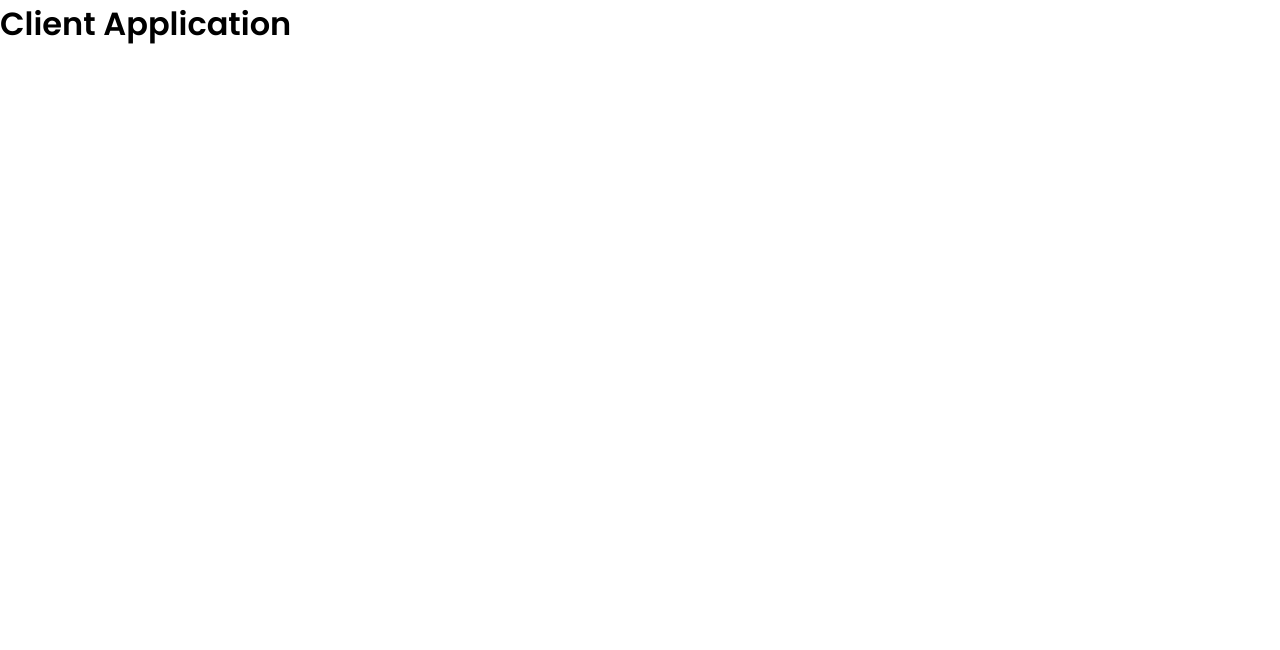
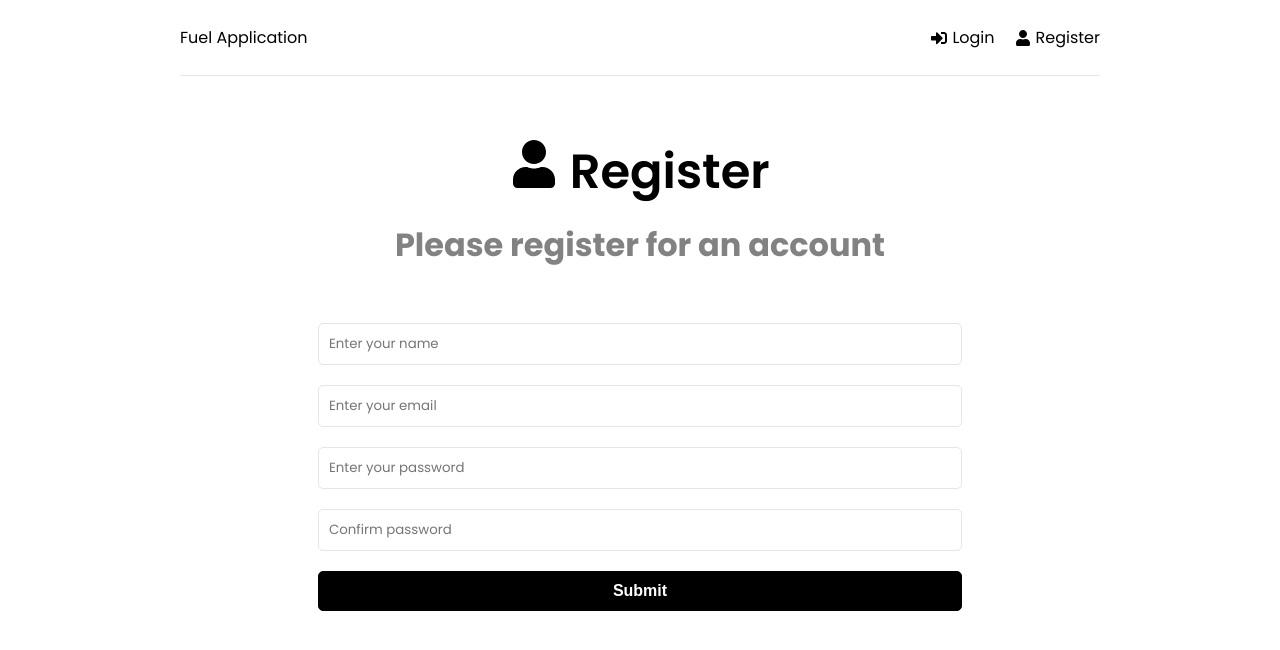
Before and after one commit to dcarlon00/SWE-Project, a React (Create React App) app in the folder frontend/: page /Register in a window 1280 px wide. Shown: the top 650 px of the page. Built offline with nearby package versions, Linux system fonts and the light colour scheme.

Commit message:
Login and Register Added

```diff
--- a/frontend/package.json
+++ b/frontend/package.json
@@ -9,7 +9,9 @@
     "@testing-library/user-event": "^14.2.1",
     "react": "^18.2.0",
     "react-dom": "^18.2.0",
+    "react-icons": "^4.4.0",
     "react-redux": "^8.0.2",
+    "react-router-dom": "^6.3.0",
     "react-scripts": "5.0.1",
     "web-vitals": "^2.1.4"
   },
--- a/frontend/src/App.js
+++ b/frontend/src/App.js
@@ -1,9 +1,25 @@
+import {BrowserRouter as Router, Routes, Route} from 'react-router-dom'
+import Header from './components/Header'
+import Dashboard from './pages/Dashboard'
+import Login from './pages/Login'
+import Register from './pages/Register'
+import FuelForm from './pages/FuelForm'
 
 function App() {
   return (
-    <div>
-      <h1> Client Application</h1>
-    </div>
+    <>
+    <Router>
+      <div className='container'>
+        <Header />
+        <Routes>
+          <Route path ='/' element = {<Dashboard />} />
+          <Route path ='/Login' element = {<Login />} />
+          <Route path ='/Register' element = {<Register />} />
+          <Route path ='/FuelForm' element = {<FuelForm />} />
+        </Routes>
+      </div>
+    </Router>
+    </>
   );
 }
 
--- /dev/null
+++ b/frontend/src/components/Header.jsx
@@ -0,0 +1,26 @@
+import {FaSignInAlt, FaSignOutAlt, FaUser} from 'react-icons/fa'
+import {Link} from 'react-router-dom'
+
+function Header() {
+  return (
+    <header className='header'>
+        <div className="logo">
+            <Link to='/'>Fuel Application</Link>
+        </div>
+        <ul>
+            <li>
+                <Link to='/Login'>
+                    <FaSignInAlt/> Login
+                </Link>
+            </li>
+            <li>
+                <Link to='/Register'>
+                    <FaUser/> Register
+                </Link>
+            </li>
+        </ul>
+    </header>
+  )
+}
+
+export default Header
--- a/frontend/src/pages/Dashboard.jsx
+++ b/frontend/src/pages/Dashboard.jsx
@@ -0,0 +1,9 @@
+import React from 'react'
+
+function Dashboard() {
+  return (
+    <div>Dashboard</div>
+  )
+}
+
+export default Dashboard
--- a/frontend/src/pages/FuelForm.jsx
+++ b/frontend/src/pages/FuelForm.jsx
@@ -0,0 +1,9 @@
+
+
+function FuelForm() {
+  return (
+    <div>FuelForm</div>
+  )
+}
+
+export default FuelForm
--- a/frontend/src/pages/Login.jsx
+++ b/frontend/src/pages/Login.jsx
@@ -0,0 +1,69 @@
+import { useState, useEffect } from 'react'
+import {FaSignInAlt} from 'react-icons/fa'
+
+
+function Login() {
+    const [formData, setFormData] = useState({
+        email: '',
+        password: '',
+    })
+
+    const {name, email, password, password2 } = formData
+
+    const onChange = (e) => {
+        setFormData((prevState) => ({
+            ...prevState,
+            [e.target.name]: e.target.value
+        }))
+    }
+
+    const onSubmit = (e) => {
+        e.preventDefault()
+    }
+
+  return <>
+    <section className="heading">
+        <h1>
+            <FaSignInAlt/> Login
+        </h1>
+        <p>Please register for an account</p>
+    </section>
+
+    <section className="form">
+        <form onSubmit={onSubmit}>
+            <div className="form-group">
+                <input
+                    type="email"
+                    className='form-control'
+                    id="emai"
+                    name="email"
+                    value={email}
+                    placeholder="Enter your email"
+                    onChange={onChange}
+                />
+            </div>
+            <div className="form-group">
+                <input
+                    type="password"
+                    className='form-control'
+                    id="password"
+                    name="password"
+                    value={password}
+                    placeholder="Enter your password"
+                    onChange={onChange}
+                />
+            </div>
+
+            <div className="form-group">
+                <button type="submit" className="btn btn-block">
+                    Submit
+                </button>
+            </div>
+
+        </form>
+    </section>
+
+  </>
+}
+
+export default Login
--- a/frontend/src/pages/Register.jsx
+++ b/frontend/src/pages/Register.jsx
@@ -0,0 +1,92 @@
+import { useState, useEffect } from 'react'
+import {FaUser} from 'react-icons/fa'
+
+
+function Register() {
+    const [formData, setFormData] = useState({
+        name: '',
+        email: '',
+        password: '',
+        password2: '',
+    })
+
+    const {name, email, password, password2 } = formData
+
+    const onChange = (e) => {
+        setFormData((prevState) => ({
+            ...prevState,
+            [e.target.name]: e.target.value
+        }))
+    }
+
+    const onSubmit = (e) => {
+        e.preventDefault()
+    }
+
+  return <>
+    <section className="heading">
+        <h1>
+            <FaUser/> Register
+        </h1>
+        <p>Please register for an account</p>
+    </section>
+
+    <section className="form">
+        <form onSubmit={onSubmit}>
+            <div className="form-group">
+                <input
+                    type="text"
+                    className='form-control'
+                    id="name"
+                    name="name"
+                    value={name}
+                    placeholder="Enter your name"
+                    onChange={onChange}
+                />
+            </div>
+            <div className="form-group">
+                <input
+                    type="email"
+                    className='form-control'
+                    id="emai"
+                    name="email"
+                    value={email}
+                    placeholder="Enter your email"
+                    onChange={onChange}
+                />
+            </div>
+            <div className="form-group">
+                <input
+                    type="password"
+                    className='form-control'
+                    id="password"
+                    name="password"
+                    value={password}
+                    placeholder="Enter your password"
+                    onChange={onChange}
+                />
+            </div>
+            <div className="form-group">
+                <input
+                    type="password"
+                    className='form-control'
+                    id="password2"
+                    name="password2"
+                    value={password2}
+                    placeholder="Confirm password"
+                    onChange={onChange}
+                />
+            </div>
+            <div className="form-group">
+                <button type="submit" className="btn btn-block">
+                    Submit
+                </button>
+            </div>
+
+        </form>
+    </section>
+
+  </>
+}
+
+export default Register
```
Also changed, not shown: 1 other file (tests, documents, lock files or other folders).
